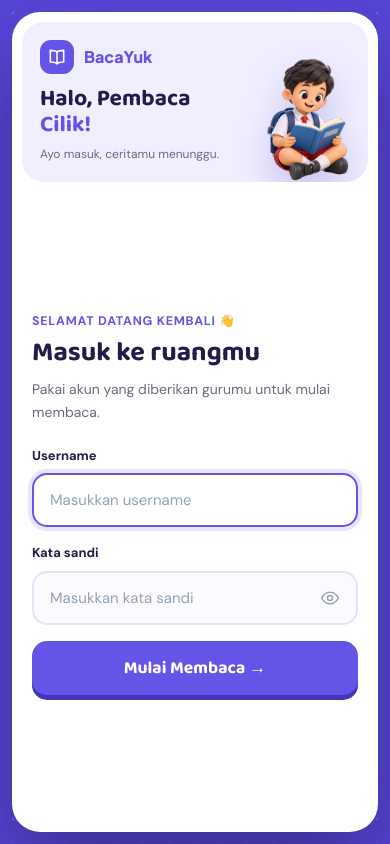
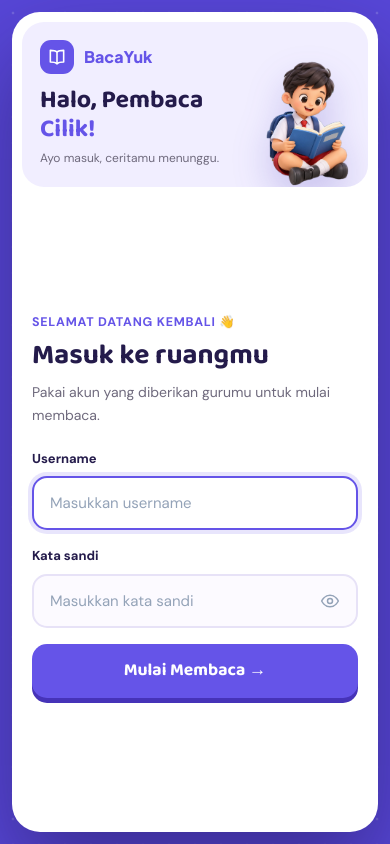
Before and after one commit to Rizki2629/bacayuk, a CodeIgniter 4 app: the page made by app/Views/auth/login.php in a window 390 px wide. Run offline with PHP 8.4 and a stand-in for CodeIgniter, Linux system fonts and the light colour scheme; the template is opened without the code that fills it, so the values that code supplies are empty; some libraries are stand-ins or nearby versions.

Commit message:
Login fluida mengikuti ukuran HP: judul panel, judul form, dan gambar anak memakai skala clamp() berbasis lebar layar; terverifikasi tanpa luapan di 360x640, 390x844, 412x915, 430x932

```diff
--- a/app/Views/auth/login.php
+++ b/app/Views/auth/login.php
@@ -6,16 +6,16 @@
 <section class="relative m-2.5 mb-0 flex items-end justify-between gap-2.5 overflow-hidden rounded-[22px] bg-[#F1EEFF] px-[18px] pt-[18px] sm:m-3 sm:mb-0 lg:m-3.5 lg:mb-3.5 lg:flex-col lg:items-stretch lg:justify-start lg:rounded-[28px] lg:px-[30px] lg:pt-[34px]">
 <div class="pb-[18px] lg:pb-0">
 <div class="flex items-center gap-2.5 font-display text-base font-extrabold text-[#6554E8] lg:text-[17px]"><div class="grid size-[34px] place-items-center rounded-[11px] bg-[#6554E8] text-white lg:size-[38px] lg:rounded-xl"><svg width="20" height="20" viewBox="0 0 24 24" fill="none" stroke="currentColor" stroke-width="1.9" stroke-linecap="round" stroke-linejoin="round"><path d="M12 6c-1.8-1.6-4-2-8-2v14c4 0 6.2.4 8 2 1.8-1.6 4-2 8-2V4c-4 0-6.2.4-8 2Z"/><path d="M12 6v14"/></svg></div>BacaYuk</div>
-<h1 class="font-kartun mt-3 text-[23px] font-bold leading-[1.15] lg:mt-[26px] lg:text-[40px] lg:leading-[1.08]">Halo, Pembaca <span class="text-[#6554E8]">Cilik!</span></h1>
+<h1 class="font-kartun mt-3 text-[clamp(23px,6.4vw,31px)] font-bold leading-[1.15] lg:mt-[26px] lg:text-[40px] lg:leading-[1.08]">Halo, Pembaca <span class="text-[#6554E8]">Cilik!</span></h1>
 <p class="mt-1.5 text-xs leading-relaxed text-[#6F6A7D] lg:hidden">Ayo masuk, ceritamu menunggu.</p>
 <p class="mt-3 hidden max-w-[340px] text-[14.5px] leading-relaxed text-[#6F6A7D] lg:block">Setiap hari satu cerita. Masuk dan lanjutkan petualangan membacamu — bukumu sudah menunggu!</p>
 <div class="mt-5 hidden flex-wrap gap-2 lg:flex"><span class="flex items-center gap-1.5 rounded-full bg-white px-3 py-2 text-xs font-bold shadow-[0_4px_12px_rgba(101,84,232,.10)]">📚 620 Buku</span><span class="flex items-center gap-1.5 rounded-full bg-white px-3 py-2 text-xs font-bold shadow-[0_4px_12px_rgba(101,84,232,.10)]">📖 Jurnal Harian</span><span class="flex items-center gap-1.5 rounded-full bg-white px-3 py-2 text-xs font-bold shadow-[0_4px_12px_rgba(101,84,232,.10)]">🏅 Lencana Seru</span></div>
 </div>
-<img src="<?= base_url('assets/3d/baca-anak-potong.png')?>" alt="Anak sedang membaca buku" class="block w-[104px] shrink-0 drop-shadow-[0_18px_18px_rgba(70,51,184,.22)] lg:mx-auto lg:mt-auto lg:w-[330px] lg:max-w-[80%]">
+<img src="<?= base_url('assets/3d/baca-anak-potong.png')?>" alt="Anak sedang membaca buku" class="block w-[clamp(96px,27vw,148px)] shrink-0 drop-shadow-[0_18px_18px_rgba(70,51,184,.22)] lg:mx-auto lg:mt-auto lg:w-[330px] lg:max-w-[80%]">
 </section>
 <main class="flex flex-1 flex-col justify-center px-5 pb-[30px] pt-[22px] lg:p-[44px_46px_40px]">
 <p class="text-[12.5px] font-bold uppercase tracking-[0.06em] text-[#6554E8]">Selamat datang kembali 👋</p>
-<h2 class="font-kartun mt-1.5 text-[27px] font-bold leading-tight lg:text-[32px]">Masuk ke ruangmu</h2>
+<h2 class="font-kartun mt-1.5 text-[clamp(26px,7.2vw,32px)] font-bold leading-tight lg:text-[32px]">Masuk ke ruangmu</h2>
 <p class="mt-2 text-sm leading-relaxed text-[#6F6A7D]">Pakai akun yang diberikan gurumu untuk mulai membaca.</p>
 <form method="post" action="<?= base_url('login')?>" class="mt-[22px] space-y-4"><?= csrf_field()?>
 <?php if(session()->getFlashdata('error')):?><div class="rounded-xl bg-[#FFE7EC] px-4 py-3 text-sm font-semibold text-[#A23C56]"><?= esc(session()->getFlashdata('error'))?></div><?php endif;?>
```
